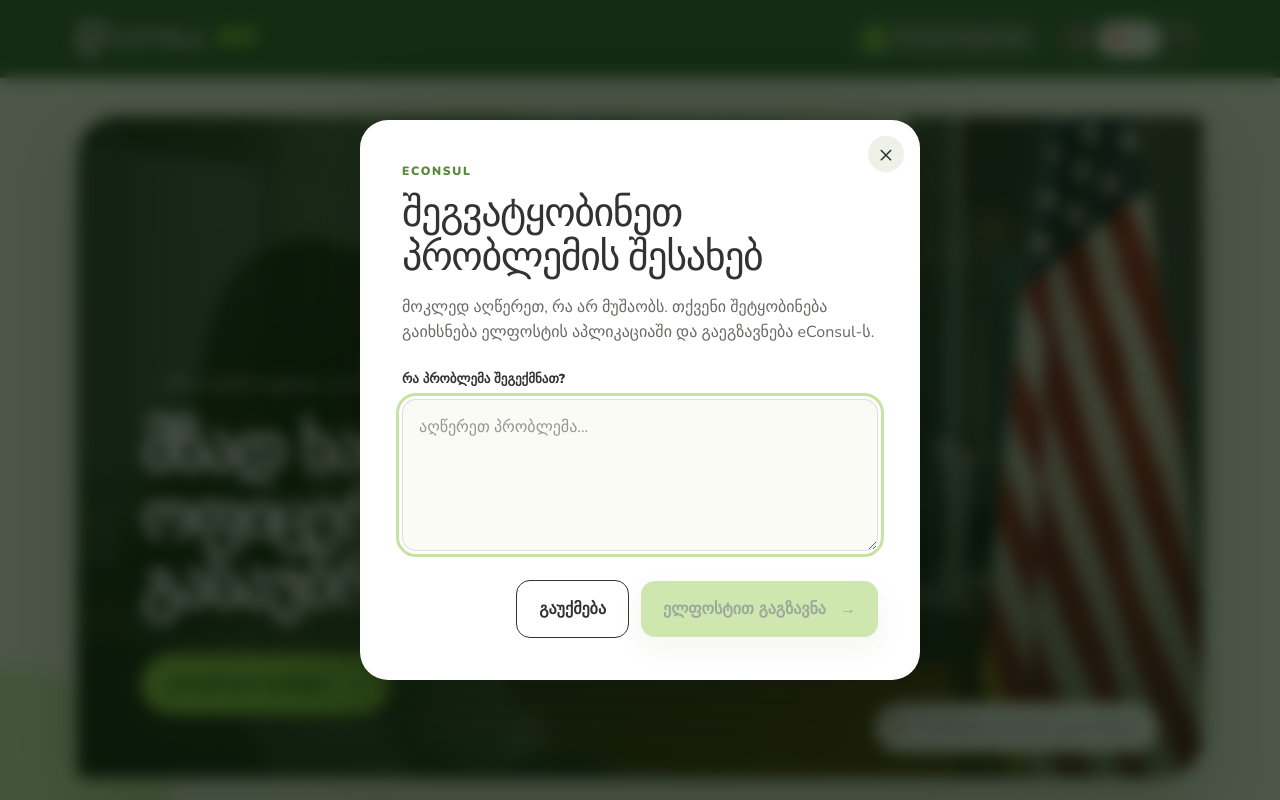
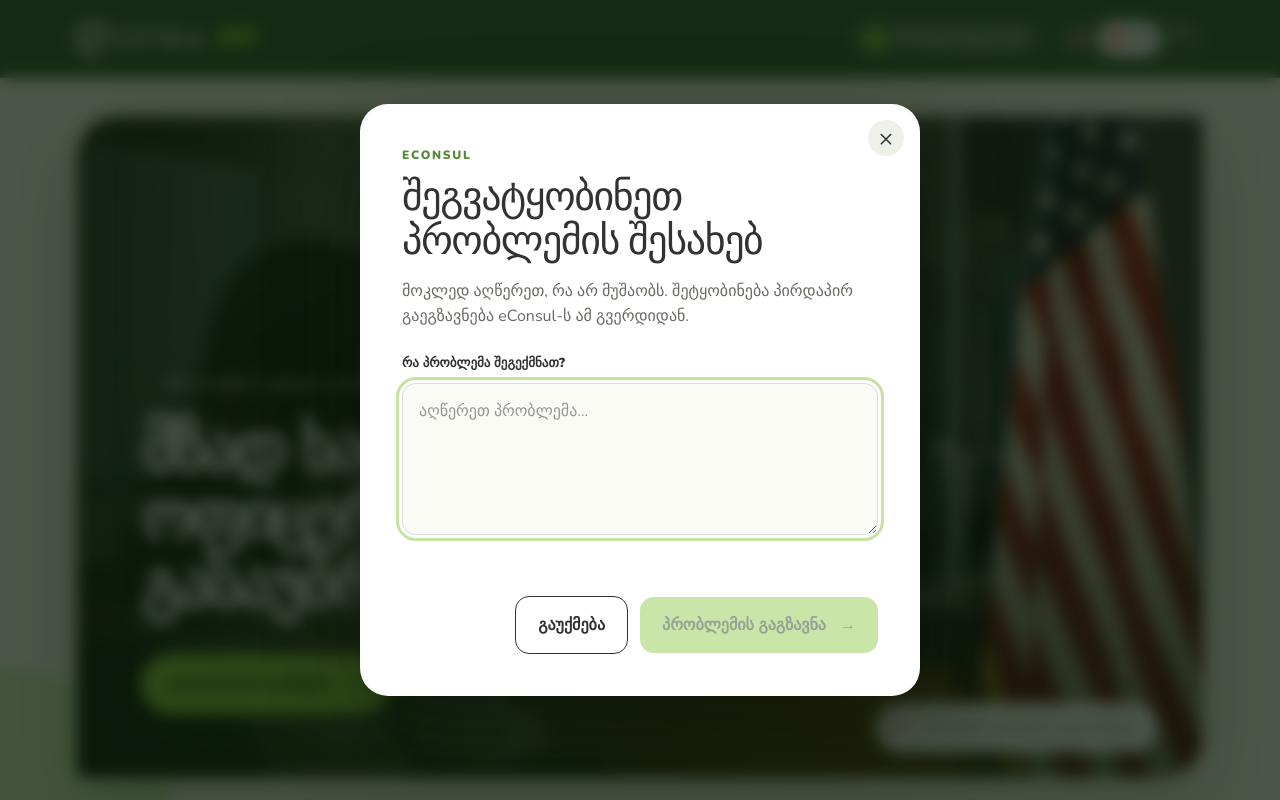
Before and after one commit to Rezoro05/Mock-Up-Interview, a Next.js app: page / in a window 1280 px wide. Both pictures are taken after a click on the button "პრობლემის შეტყობინება". Shown: the top 800 px of the page. Built offline with nearby package versions, Linux system fonts and the light colour scheme.

Commit message:
Send problem reports in app

```diff
--- a/app/english-copy.ts
+++ b/app/english-copy.ts
@@ -163,12 +163,15 @@
   "ჯერ მოუსმინეთ": "Listen first", // home.step_1_title
   "პრობლემის შეტყობინება": "Report a problem",
   "შეგვატყობინეთ პრობლემის შესახებ": "Tell us about a problem",
-  "მოკლედ აღწერეთ, რა არ მუშაობს. თქვენი შეტყობინება გაიხსნება ელფოსტის აპლიკაციაში და გაეგზავნება eConsul-ს.": "Briefly describe what is not working. Your message will open in your email app and be addressed to eConsul.",
+  "მოკლედ აღწერეთ, რა არ მუშაობს. შეტყობინება პირდაპირ გაეგზავნება eConsul-ს ამ გვერდიდან.": "Briefly describe what is not working. Your report will be sent directly to eConsul from this page.",
   "რა პრობლემა შეგექმნათ?": "What problem did you encounter?",
   "აღწერეთ პრობლემა...": "Describe the problem...",
   "დახურვა": "Close",
   "გაუქმება": "Cancel",
-  "ელფოსტით გაგზავნა": "Send by email",
+  "პრობლემის გაგზავნა": "Send report",
+  "იგზავნება...": "Sending...",
+  "პრობლემის შესახებ შეტყობინება გაიგზავნა.": "Your problem report was sent.",
+  "შეტყობინება ვერ გაიგზავნა. გთხოვთ, სცადოთ ხელახლა.": "The report could not be sent. Please try again.",
   "eConsul-ის პრობლემის შეტყობინება": "eConsul problem report",
   "გამარჯობა eConsul, მსურს პრობლემის შეტყობინება:": "Hello eConsul, I would like to report a problem:",
 };
--- a/app/globals.css
+++ b/app/globals.css
@@ -51,10 +51,13 @@
 .report-dialog > p:not(.section-kicker) { margin: 16px 0 24px; color: var(--muted); line-height: 1.6; }
 .report-dialog label { display: block; margin-bottom: 9px; font-size: 13px; font-weight: 900; }
 .report-dialog textarea { width: 100%; resize: vertical; min-height: 126px; padding: 15px 16px; border: 1px solid var(--line); border-radius: 14px; background: #fafbf5; color: var(--charcoal); line-height: 1.5; }
+.report-dialog textarea:disabled { opacity: .64; }
 .report-dialog-close { position: absolute; top: 16px; right: 16px; width: 36px; height: 36px; border: 0; border-radius: 50%; background: #eef1e7; color: var(--charcoal); font-size: 24px; line-height: 1; }
+.report-status { min-height: 22px; margin-top: 10px; font-size: 13px; font-weight: 900; }
+.report-status.sent { color: var(--deep-green); }
+.report-status.error { color: #aa3030; }
 .report-dialog-actions { display: flex; justify-content: flex-end; align-items: center; gap: 12px; margin-top: 22px; }
-.report-dialog-actions a { display: inline-flex; align-items: center; justify-content: center; }
-.report-dialog-actions .disabled { opacity: .42; cursor: not-allowed; pointer-events: none; }
+.report-dialog-actions .primary-button { display: inline-flex; align-items: center; justify-content: center; }
 
 .landing-page { min-height: calc(100vh - 78px); background: #f7f6ec; }
 .landing-hero { min-height: calc(100vh - 78px); padding: clamp(22px, 3vw, 46px) var(--page-gutter); position: relative; overflow: hidden; }
--- a/app/page.tsx
+++ b/app/page.tsx
@@ -7,6 +7,7 @@
 type VisaType = "B1/B2" | "F-1" | "J-1";
 type Step = "landing" | "briefing" | "interview" | "processing" | "results";
 type InterfaceLanguage = "en" | "ka" | "ru";
+type ReportStatus = "idle" | "sending" | "sent" | "error";
 
 type QuestionSpec = {
   prompt: string;
@@ -251,6 +252,7 @@
   const [recognitionSupported, setRecognitionSupported] = useState(true);
   const [reportOpen, setReportOpen] = useState(false);
   const [reportMessage, setReportMessage] = useState("");
+  const [reportStatus, setReportStatus] = useState<ReportStatus>("idle");
   const t = useCallback((georgian: string) => {
     if (language === "en") return ENGLISH_BY_GEORGIAN[georgian] ?? georgian;
     if (language === "ru") return RUSSIAN_BY_GEORGIAN[georgian] ?? georgian;
@@ -687,6 +689,31 @@
     setStep("briefing");
   };
 
+  const submitProblemReport = async () => {
+    const message = reportMessage.trim();
+    if (!message || reportStatus === "sending") return;
+    setReportStatus("sending");
+    try {
+      const response = await fetch("https://formsubmit.co/ajax/rkupa2011@gmail.com", {
+        method: "POST",
+        headers: { "Content-Type": "application/json", Accept: "application/json" },
+        body: JSON.stringify({
+          _subject: t("eConsul-ის პრობლემის შეტყობინება"),
+          _template: "table",
+          _honey: "",
+          message,
+          interface_language: language.toUpperCase(),
+          page: window.location.href,
+        }),
+      });
+      if (!response.ok) throw new Error("Report delivery failed");
+      setReportStatus("sent");
+      setReportMessage("");
+    } catch {
+      setReportStatus("error");
+    }
+  };
+
   const result = useMemo(() => {
     const noScore = !recognitionSupported;
     if (!answers.length || noScore) {
@@ -731,7 +758,7 @@
       <header className="site-header">
         <div className="header-brand"><button className="logo-button" onClick={() => setStep("landing")} aria-label={t("მთავარ გვერდზე გადასვლა")}><BrandMark /></button><span className="beta-badge">{t("ბეტა")}</span></div>
         <div className="header-right">
-          <button className="report-problem-button" onClick={() => setReportOpen(true)} aria-label={t("პრობლემის შეტყობინება")} title={t("პრობლემის შეტყობინება")}><span aria-hidden="true">!</span><small>{t("პრობლემის შეტყობინება")}</small></button>
+          <button className="report-problem-button" onClick={() => { setReportStatus("idle"); setReportOpen(true); }} aria-label={t("პრობლემის შეტყობინება")} title={t("პრობლემის შეტყობინება")}><span aria-hidden="true">!</span><small>{t("პრობლემის შეტყობინება")}</small></button>
           <div className="language-toggle" role="group" aria-label="Language / ენა / Язык">
             <button className={language === "en" ? "active" : ""} onClick={() => setLanguage("en")} aria-pressed={language === "en"} title="English"><span aria-hidden="true">🇺🇸</span><small>ENG</small></button>
             <button className={language === "ka" ? "active" : ""} onClick={() => setLanguage("ka")} aria-pressed={language === "ka"} title="ქართული"><span aria-hidden="true">🇬🇪</span><small>GEO</small></button>
@@ -827,12 +854,16 @@
             <button className="report-dialog-close" onClick={() => setReportOpen(false)} aria-label={t("დახურვა")}>×</button>
             <p className="section-kicker">eConsul</p>
             <h2 id="report-dialog-title">{t("შეგვატყობინეთ პრობლემის შესახებ")}</h2>
-            <p>{t("მოკლედ აღწერეთ, რა არ მუშაობს. თქვენი შეტყობინება გაიხსნება ელფოსტის აპლიკაციაში და გაეგზავნება eConsul-ს.")}</p>
+            <p>{t("მოკლედ აღწერეთ, რა არ მუშაობს. შეტყობინება პირდაპირ გაეგზავნება eConsul-ს ამ გვერდიდან.")}</p>
             <label htmlFor="problem-report">{t("რა პრობლემა შეგექმნათ?")}</label>
-            <textarea id="problem-report" autoFocus value={reportMessage} onChange={(event) => setReportMessage(event.target.value)} placeholder={t("აღწერეთ პრობლემა...")} rows={5} />
+            <textarea id="problem-report" autoFocus value={reportMessage} onChange={(event) => { setReportMessage(event.target.value); if (reportStatus !== "sending") setReportStatus("idle"); }} placeholder={t("აღწერეთ პრობლემა...")} rows={5} disabled={reportStatus === "sending" || reportStatus === "sent"} />
+            <div className={`report-status ${reportStatus}`} role="status" aria-live="polite">
+              {reportStatus === "sent" && <span>✓ {t("პრობლემის შესახებ შეტყობინება გაიგზავნა.")}</span>}
+              {reportStatus === "error" && <span>{t("შეტყობინება ვერ გაიგზავნა. გთხოვთ, სცადოთ ხელახლა.")}</span>}
+            </div>
             <div className="report-dialog-actions">
-              <button className="secondary-button" onClick={() => setReportOpen(false)}>{t("გაუქმება")}</button>
-              <a className={`primary-button ${reportMessage.trim() ? "" : "disabled"}`} href={reportMessage.trim() ? `mailto:rkupa2011@gmail.com?subject=${encodeURIComponent(t("eConsul-ის პრობლემის შეტყობინება"))}&body=${encodeURIComponent(`${t("გამარჯობა eConsul, მსურს პრობლემის შეტყობინება:")}\n\n${reportMessage.trim()}`)}` : undefined} aria-disabled={!reportMessage.trim()} onClick={(event) => { if (!reportMessage.trim()) event.preventDefault(); }}>{t("ელფოსტით გაგზავნა")} <span>→</span></a>
+              <button className="secondary-button" onClick={() => setReportOpen(false)}>{reportStatus === "sent" ? t("დახურვა") : t("გაუქმება")}</button>
+              {reportStatus !== "sent" && <button className="primary-button" disabled={!reportMessage.trim() || reportStatus === "sending"} onClick={submitProblemReport}>{reportStatus === "sending" ? t("იგზავნება...") : t("პრობლემის გაგზავნა")} <span>→</span></button>}
             </div>
           </section>
         </div>
--- a/app/russian-copy.ts
+++ b/app/russian-copy.ts
@@ -113,12 +113,15 @@
   "ჯერ მოუსმინეთ": "Сначала слушайте",
   "პრობლემის შეტყობინება": "Сообщить о проблеме",
   "შეგვატყობინეთ პრობლემის შესახებ": "Сообщите нам о проблеме",
-  "მოკლედ აღწერეთ, რა არ მუშაობს. თქვენი შეტყობინება გაიხსნება ელფოსტის აპლიკაციაში და გაეგზავნება eConsul-ს.": "Кратко опишите, что не работает. Сообщение откроется в вашем почтовом приложении и будет адресовано eConsul.",
+  "მოკლედ აღწერეთ, რა არ მუშაობს. შეტყობინება პირდაპირ გაეგზავნება eConsul-ს ამ გვერდიდან.": "Кратко опишите, что не работает. Сообщение будет отправлено напрямую в eConsul с этой страницы.",
   "რა პრობლემა შეგექმნათ?": "С какой проблемой вы столкнулись?",
   "აღწერეთ პრობლემა...": "Опишите проблему...",
   "დახურვა": "Закрыть",
   "გაუქმება": "Отмена",
-  "ელფოსტით გაგზავნა": "Отправить по электронной почте",
+  "პრობლემის გაგზავნა": "Отправить сообщение",
+  "იგზავნება...": "Отправка...",
+  "პრობლემის შესახებ შეტყობინება გაიგზავნა.": "Сообщение о проблеме отправлено.",
+  "შეტყობინება ვერ გაიგზავნა. გთხოვთ, სცადოთ ხელახლა.": "Не удалось отправить сообщение. Пожалуйста, попробуйте ещё раз.",
   "eConsul-ის პრობლემის შეტყობინება": "Сообщение о проблеме eConsul",
   "გამარჯობა eConsul, მსურს პრობლემის შეტყობინება:": "Здравствуйте, eConsul! Я хочу сообщить о проблеме:",
 };
```
